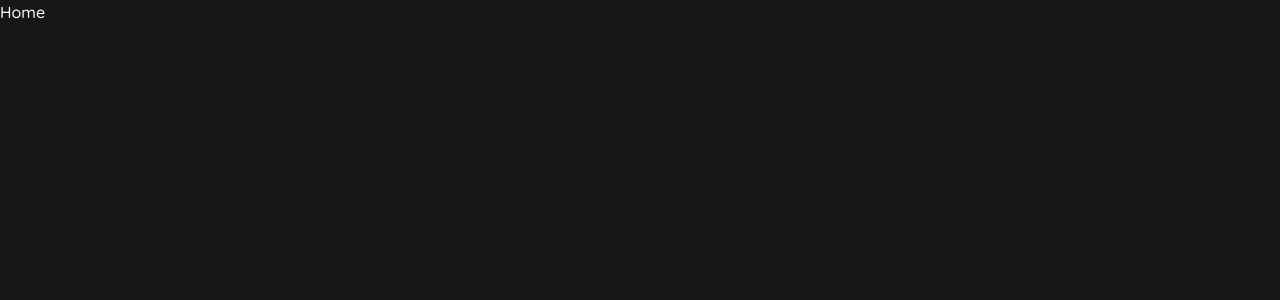
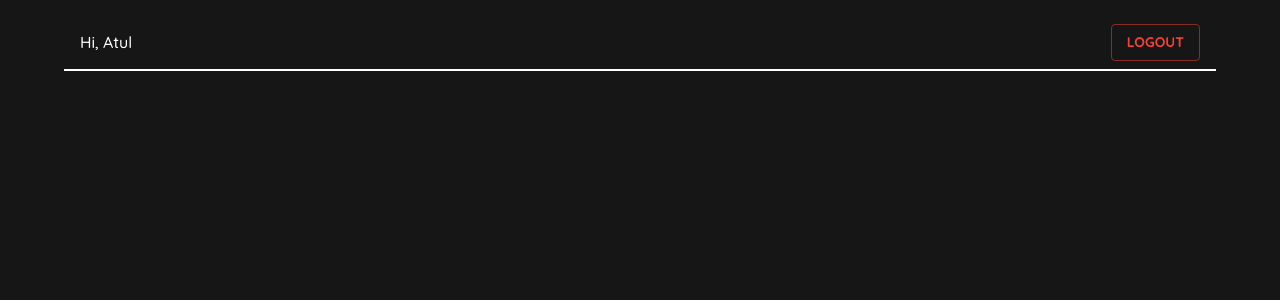
Before and after one commit to SirAtul1204/Music-Player, a React (Create React App) app in the folder frontend/: page / in a window 1280 px wide. Shown: the top 300 px of the page. Built offline with nearby package versions, Linux system fonts and the light colour scheme.

Commit message:
final touches

```diff
--- /dev/null
+++ b/frontend/src/components/Nav.tsx
@@ -0,0 +1,32 @@
+import { Typography } from "@mui/material";
+import { Button } from "@mui/material";
+import { Grid } from "@mui/material";
+import { Box } from "@mui/material";
+
+const username = "Atul";
+
+const Nav = () => {
+  return (
+    <Box
+      sx={{
+        paddingX: 2,
+        paddingTop: 3,
+        borderBottom: "2px solid #fff",
+        paddingBottom: 1,
+      }}
+    >
+      <Grid container alignItems="center" justifyContent="space-between">
+        <Grid item>
+          <Typography>Hi, {username}</Typography>
+        </Grid>
+        <Grid item>
+          <Button variant="outlined" color="error">
+            Logout
+          </Button>
+        </Grid>
+      </Grid>
+    </Box>
+  );
+};
+
+export default Nav;
--- a/frontend/src/pages/Home.tsx
+++ b/frontend/src/pages/Home.tsx
@@ -1,7 +1,13 @@
+import Nav from "@components/Nav";
+import { Box } from "@mui/material";
 import { Typography } from "@mui/material";
 
 const Home = () => {
-  return <Typography>Home</Typography>;
+  return (
+    <Box sx={{ maxWidth: "90%", margin: "auto" }}>
+      <Nav />
+    </Box>
+  );
 };
 
 export default Home;
--- a/frontend/src/pages/Login.tsx
+++ b/frontend/src/pages/Login.tsx
@@ -3,8 +3,7 @@ import { Typography, TextField, Button, Box, Paper, Grid } from "@mui/material";
 import { openToast } from "@redux/toastSlice";
 import Service from "@utils/service";
 import { emailSchema, passwordSchema } from "@utils/zodSchemas";
-import { FormEvent } from "react";
-import { useState } from "react";
+import { FormEvent, useState } from "react";
 import { useNavigate } from "react-router-dom";
 import { useDispatch } from "react-redux";
 
--- a/frontend/src/redux/toastSlice.ts
+++ b/frontend/src/redux/toastSlice.ts
@@ -2,7 +2,7 @@ import { createSlice } from "@reduxjs/toolkit";
 import { IOpenToastAction, IToastState } from "@utils/interfaces";
 
 const initialState: IToastState = {
-  open: true,
+  open: false,
   severity: "success",
   message: "This is a snackbar",
 };
```
Also changed, not shown: frontend/src/pages/Register.tsx (+2 -8 lines).
